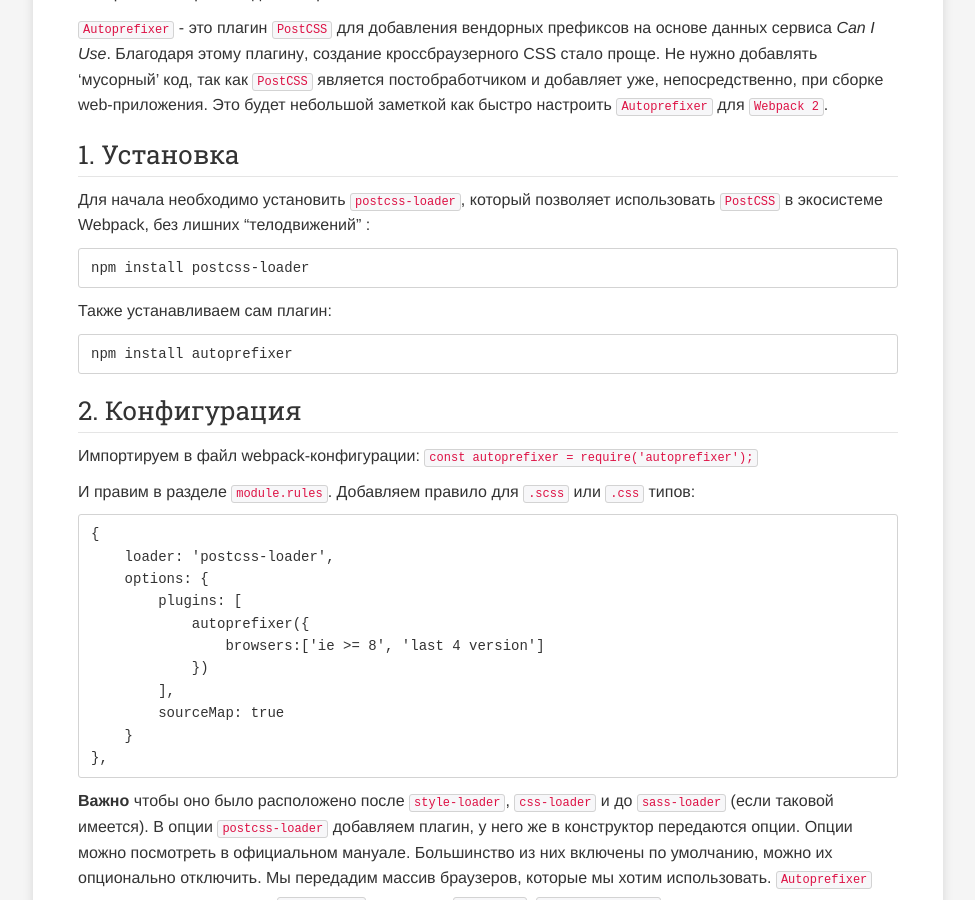
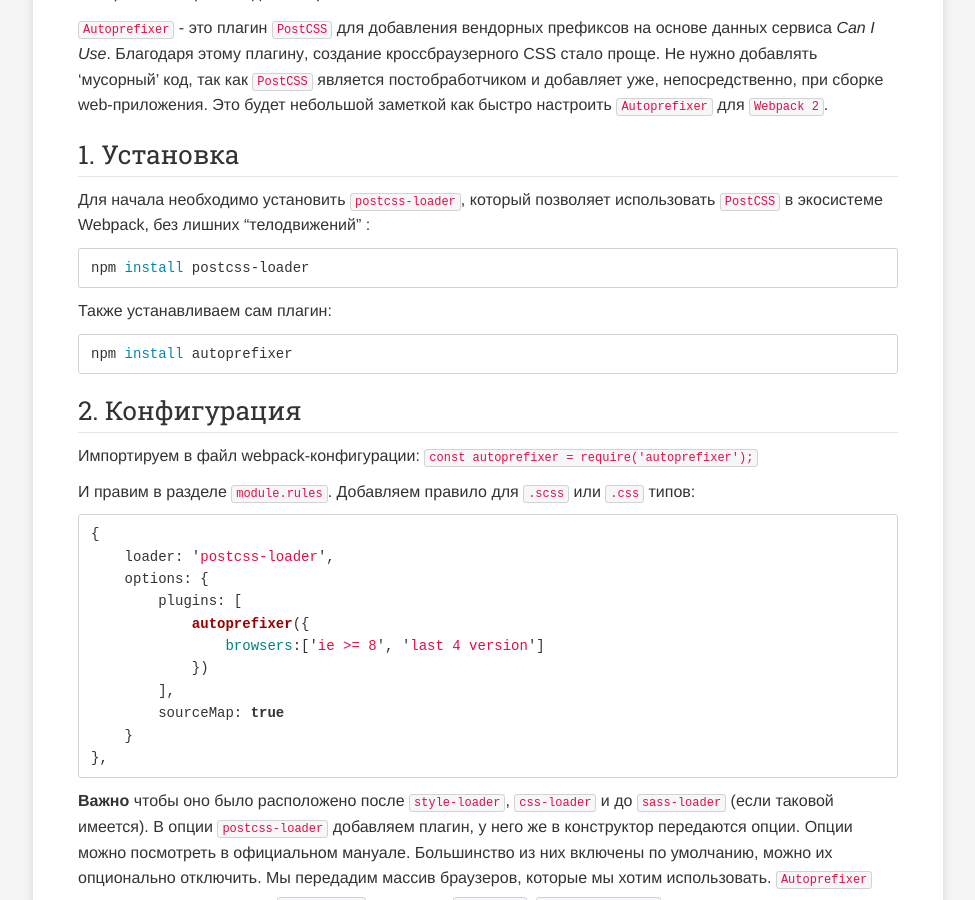
Before and after one commit to martamoshkin/blog.zverit.com, a Jekyll site: the page built from _posts/2017-09-15-autoprefixer-webpack-config.md, in a window 1280 px wide and 900 px high, scrolled down 536 px. Shown: the whole window, without its empty margins (152-1127 px from the left). Built offline with Jekyll 4.4.1, drawn with Linux system fonts in a browser that asks for light colours; comment, search, counter and statistics services are not loaded.

Commit message:
highlight fix

````diff
--- a/_posts/2017-09-15-autoprefixer-webpack-config.md
+++ b/_posts/2017-09-15-autoprefixer-webpack-config.md
@@ -18,11 +18,11 @@
 
 ### 1. Установка ###
 Для начала необходимо установить `postcss-loader`, который позволяет использовать `PostCSS` в экосистеме Webpack, без лишних "телодвижений" :
-```
+```sh
 npm install postcss-loader
 ```
 Также устанавливаем сам плагин:
-```
+```sh
 npm install autoprefixer
 ```
 
@@ -32,7 +32,8 @@
 
 И правим в разделе `module.rules`.
 Добавляем правило для `.scss` или `.css` типов:
-```
+
+```js
 {
     loader: 'postcss-loader',
     options: {
````
